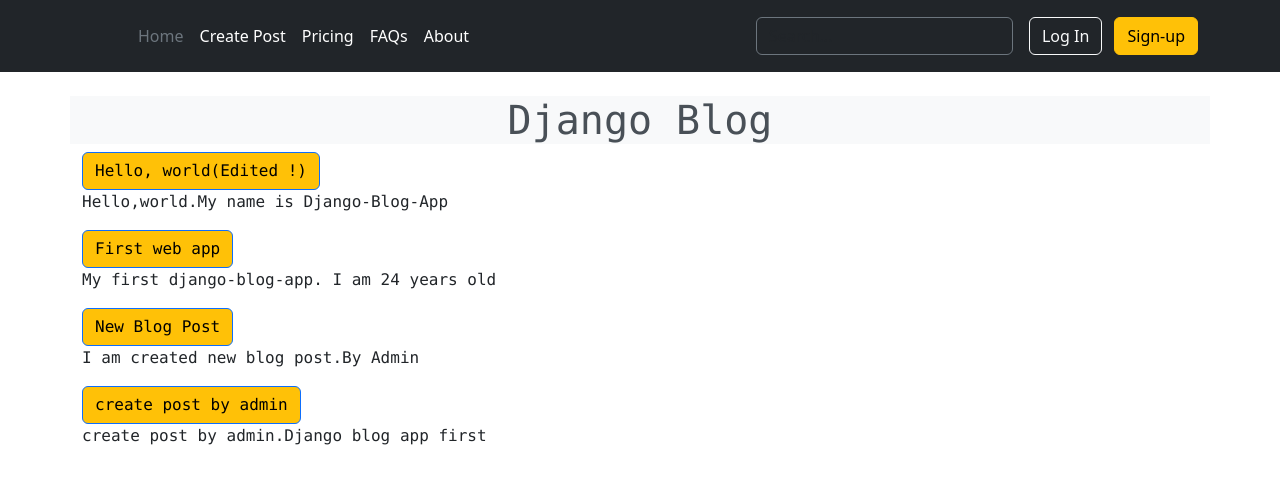
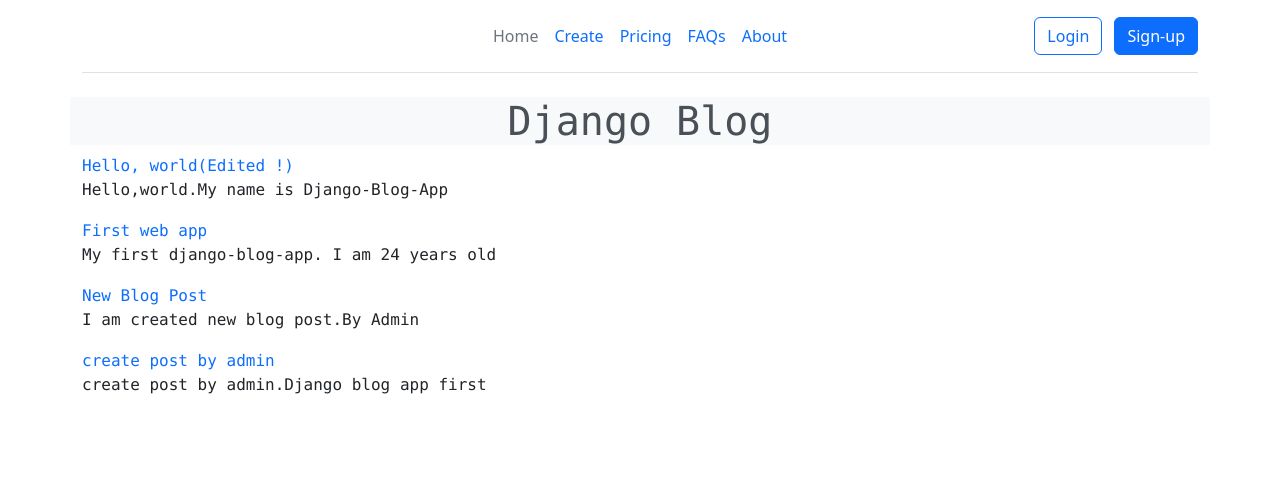
Before and after one commit to Shaxboz9932/django-blog-app, a Django app: page / in a window 1280 px wide. Shown: the top 484 px of the page. Run offline with Django 4.2, Linux system fonts and the light colour scheme; data comes from the database, SQL or seed files in the repository; both versions use the stored data as it was after the commit; some libraries are stand-ins or nearby versions.

Commit message:
first commit

```diff
--- a/accounts/urls.py
+++ b/accounts/urls.py
@@ -3,4 +3,5 @@ from .views import SignupView
 
 urlpatterns = [
     path('signup/', SignupView.as_view(), name='signup'),
+
 ]
--- a/templates/base.html
+++ b/templates/base.html
@@ -98,38 +98,34 @@
     <link href="{% static 'css/headers.css' %}" rel="stylesheet">
   </head>
 <body>
-    <header class="p-3 text-bg-dark">
+
   <div class="container">
-      <div class="d-flex flex-wrap align-items-center justify-content-center justify-content-lg-start">
-        <a href="/" class="d-flex align-items-center mb-2 mb-lg-0 text-white text-decoration-none">
-          <svg class="bi me-2" width="40" height="32" role="img" aria-label="Bootstrap"><use xlink:href="#bootstrap"/></svg>
+    <header class="d-flex flex-wrap align-items-center justify-content-center justify-content-md-between py-3 mb-4 border-bottom">
+      <div class="col-md-3 mb-2 mb-md-0">
+        <a href="/" class="d-inline-flex link-body-emphasis text-decoration-none">
+          <svg class="bi" width="40" height="32" role="img" aria-label="Bootstrap"><use xlink:href="#bootstrap"/></svg>
         </a>
+      </div>
 
-        <ul class="nav col-12 col-lg-auto me-lg-auto mb-2 justify-content-center mb-md-0">
-          <li><a href="{% url 'home' %}" class="nav-link px-2 text-secondary">Home</a></li>
-          <li><a href="{% url 'post_new' %}" class="nav-link px-2 text-white">Create Post</a></li>
-          <li><a href="#" class="nav-link px-2 text-white">Pricing</a></li>
-          <li><a href="#" class="nav-link px-2 text-white">FAQs</a></li>
-          <li><a href="#" class="nav-link px-2 text-white">About</a></li>
+      <ul class="nav col-12 col-md-auto mb-2 justify-content-center mb-md-0">
+        <li><a href="{% url 'home' %}" class="nav-link px-2 link-secondary">Home</a></li>
+        <li><a href="{% url 'post_new' %}" class="nav-link px-2">Create</a></li>
+        <li><a href="#" class="nav-link px-2">Pricing</a></li>
+        <li><a href="#" class="nav-link px-2">FAQs</a></li>
+        <li><a href="#" class="nav-link px-2">About</a></li>
       </ul>
 
-        <form class="col-12 col-lg-auto mb-3 mb-lg-0 me-lg-3" role="search">
-          <input type="search" class="form-control form-control-dark text-bg-dark" placeholder="Search..." aria-label="Search">
-        </form>
+      <div class="col-md-3 text-end">
           {% if user.is_authenticated %}
-          <p class="btn-bd-primary">Hi {{ user.username }} !</p>
-        <br>
-          <p><a href="{% url 'logout' %}">Log out</a></p>
+            <p class="container">Hi {{ user.username }}!</p>
+            <a class="container" style="position: relative" href="{% url 'logout' %}">Log out</a>
           {% else %}
-        <div class="text-end">
-          <a href="{% url 'login' %}" class="btn btn-outline-light me-2">Log In</a>
-          <a href="{% url 'signup' %}" class="btn btn-warning">Sign-up</a>
-        </div>
+            <a href="{% url 'login' %}" class="btn btn-outline-primary me-2">Login</a>
+            <a href="{% url 'signup' %}"  class="btn btn-primary">Sign-up</a>
           {% endif %}
       </div>
+    </header>
   </div>
-  </header>
-    <br>
     <script src="{% static 'dist/js/bootstrap.bundle.min.js' %}"></script>
 
 {% block content %}
--- a/templates/home.html
+++ b/templates/home.html
@@ -6,7 +6,7 @@
 
     {% for post in object_list %}
         <div class="container">
-            <a href="{% url 'post_detail' post.pk %}" class="btn btn-primary text-bg-warning text-lg-center text-decoration-none font-monospace">{{post.title}}</a>
+            <a href="{% url 'post_detail' post.pk %}" class="text-decoration-none font-monospace">{{post.title}}</a>
             <p class="font-monospace">{{post.body}}</p>
         </div>
     {% endfor %}
--- a/templates/post_new.html
+++ b/templates/post_new.html
@@ -2,6 +2,8 @@
 
 {% block content %}
     <div class="container">
+        <h3>Create Post</h3>
+        <br>
         <form action="" method="post">
             {% csrf_token %}
             {{ form.as_p }}
```
Also changed, not shown: accounts/views.py (line endings or trailing spaces), db.sqlite3. Lines whose indentation alone changed are shown as unchanged.
